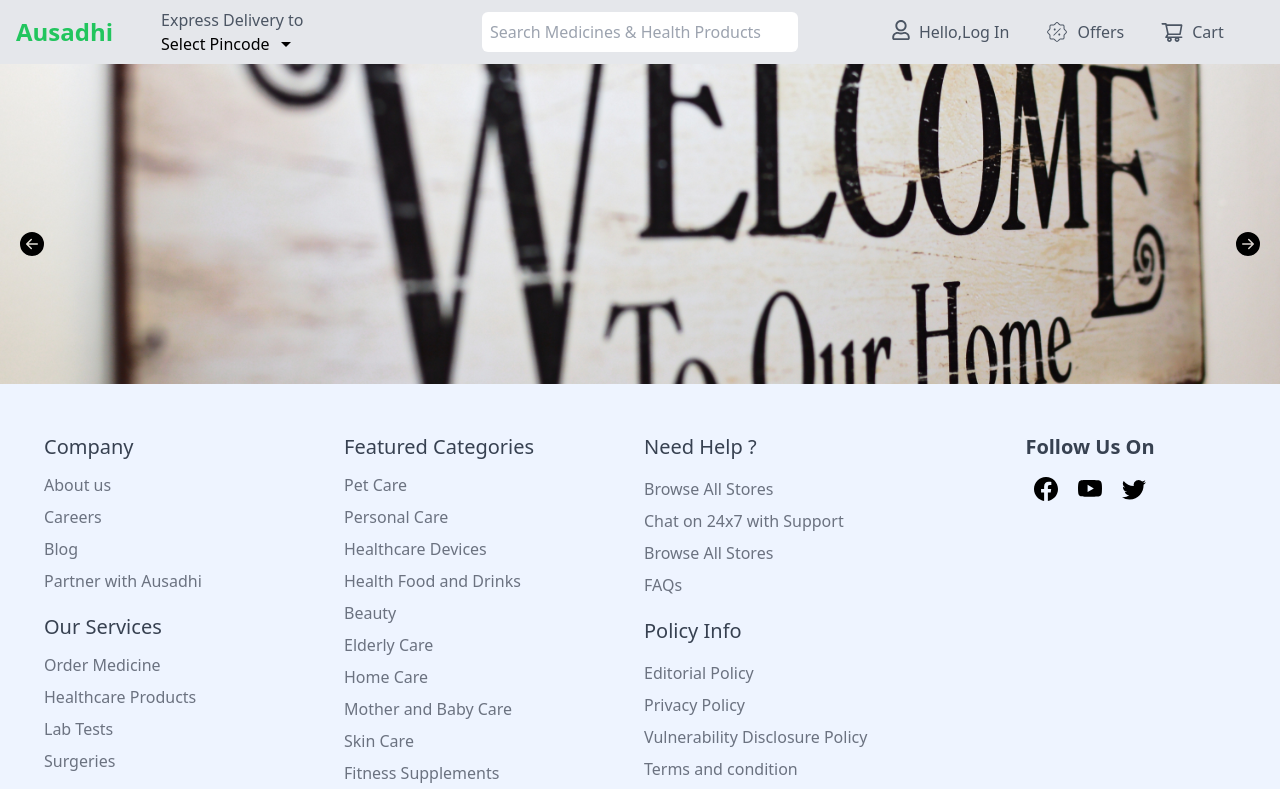
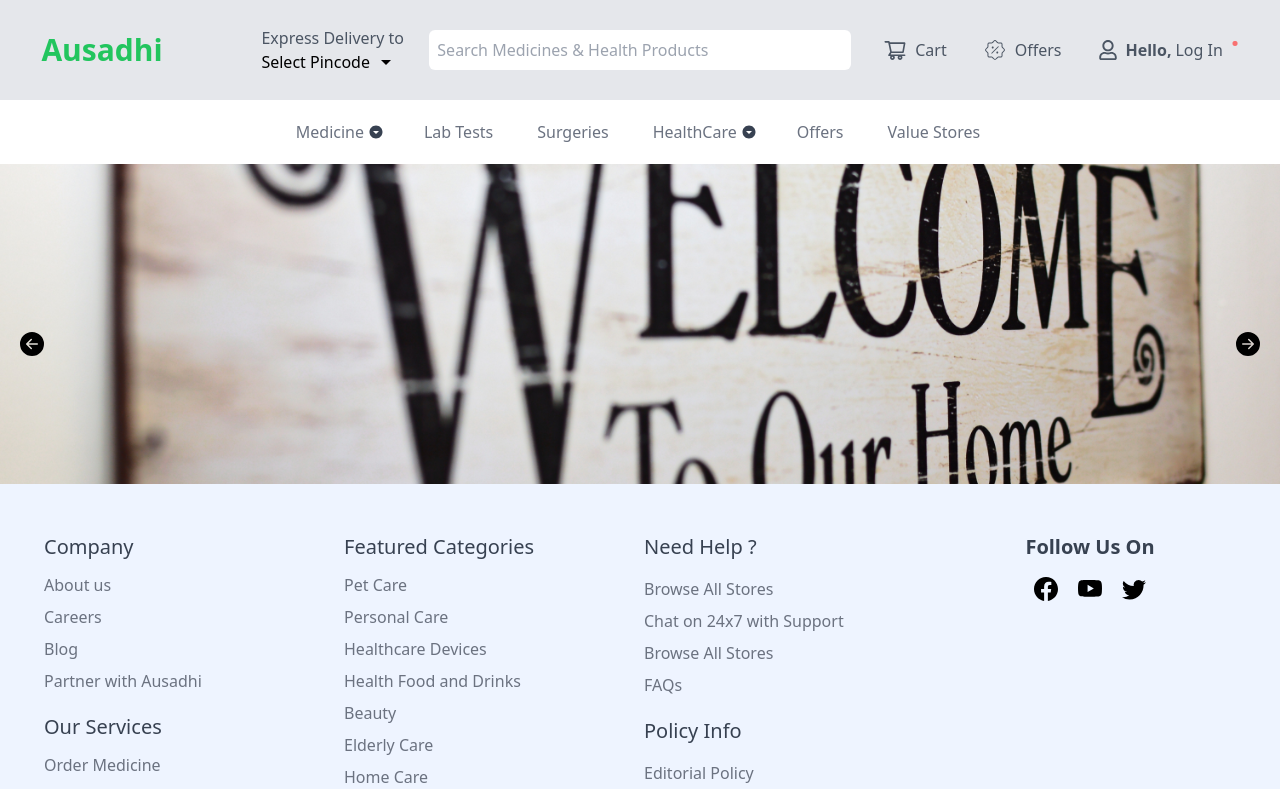
Before and after one commit to nikikalwar/app-frontend, a React (Create React App) app: page / in a window 1280 px wide. Shown: the top 789 px of the page. Built offline with nearby package versions, Linux system fonts and the light colour scheme.

Commit message:
little changes in navbar

```diff
--- a/src/components/NavBar.js
+++ b/src/components/NavBar.js
@@ -1,51 +1,124 @@
 // import { Link } from "react-router-dom";
-// import logo from "../images/logo.png";
+import React, { useState } from "react";
+
+import logo1 from "../images/logo1.jpg";
 import { MdOutlineArrowDropDown } from "react-icons/md";
 import { FaRegUser } from "react-icons/fa";
 import { CiDiscount1 } from "react-icons/ci";
 import { AiOutlineShoppingCart } from "react-icons/ai";
+import { IoMdArrowDropdownCircle } from "react-icons/io";
 
 export const NavBar = () => {
+  // useState
+  const [inputSearch, setinputSearch] = useState("");
+  const [userLoggedIn, setuserLoggedin] = useState(false);
+
+  const categories = [
+    {
+      title: "Medicine",
+      icon: <IoMdArrowDropdownCircle size={16} />,
+    },
+    {
+      title: "Lab Tests",
+      icon: null,
+    },
+    {
+      title: "Surgeries",
+      icon: null,
+    },
+    {
+      title: "HealthCare",
+      icon: <IoMdArrowDropdownCircle size={16} />,
+    },
+    {
+      title: "Offers",
+      icon: null,
+    },
+    {
+      title: "Value Stores",
+      icon: null,
+    },
+  ];
   return (
     <>
-      <nav className="flex justify-between items-center bg-gray-200 w-full h-18 p-2">
+      <nav className="flex justify-between items-center bg-gray-200 w-full h-[100px] p-2 ">
         {/* Header FirstRow */}
-        <div className=" flex items-center w-1/3">
-          <div className="">
-            <h1 className="text-2xl text-green-500 font-bold p-2">Ausadhi</h1>
-          </div>
-          <div className="ml-10 ">
+        <div className=" flex items-center w-1/3 justify-around">
+          <h1 className="text-3xl text-green-500 font-extrabold p-2">
+            Ausadhi
+          </h1>
+          <div className="ml-10 hidden md:block ">
             <p className="text-gray-600 font-light">Express Delivery to </p>
-            <div className="flex items-center cursor-pointer">
+            <div className="flex items-center  cursor-pointer">
               <p className="mr-1">Select Pincode</p>
               <MdOutlineArrowDropDown size={24} />
             </div>
           </div>
         </div>
-        <div className="w-1/4 ">
+        <div className="md:w-1/3 md:block hidden ">
           <input
             type="text"
             placeholder="Search Medicines & Health Products"
             className="p-2 w-full rounded-md outline-green-400"
+            value={inputSearch}
+            onChange={(e) => setinputSearch(e.target.value)}
           />
         </div>
         <div className="w-1/3 flex items-center justify-center gap-7 ">
           <div className="flex text-gray-600 cursor-pointer">
-            <FaRegUser size={20} />
-            <p className="mx-2">
-              Hello,<span>Log In</span>
-            </p>
+            <AiOutlineShoppingCart size={24} />
+            <p className="mx-2 hidden md:flex">Cart</p>
           </div>
           <div className="flex text-gray-600 cursor-pointer">
             <CiDiscount1 size={24} />
-            <p className="mx-2">Offers</p>
+            <p className="mx-2 hidden md:flex">Offers</p>
           </div>
-          <div className="flex text-gray-600 cursor-pointer">
-            <AiOutlineShoppingCart size={24} />
-            <p className="mx-2">Cart</p>
-          </div>
+
+          {!userLoggedIn ? (
+            <div className="hidden md:flex items-center text-gray-600 ">
+              <FaRegUser size={20} />
+              <div className="md:flex hidden items-center">
+                <p className="mx-2 font-bold">
+                  Hello,
+                  <span className="cursor-pointer font-normal pl-1">
+                    Log In
+                  </span>
+                </p>
+                <span className="text-red-400 text-3xl font-bold mb-[30px]">
+                  .
+                </span>
+              </div>
+            </div>
+          ) : (
+            <div className=" hidden md:flex items-center  text-gray-600 ">
+              <div className=" border-2 border-green-500 w-10 h-10 rounded-full cursor-pointer ">
+                <img
+                  src={logo1}
+                  alt="profile"
+                  className=" w-9 h-9 rounded-full object-cover"
+                />
+              </div>
+
+              <p className="mx-2 font-semibold  ">
+                Hello,
+                <span className="cursor-pointer font-bold text-black">
+                  MISHRA
+                </span>
+              </p>
+            </div>
+          )}
         </div>
       </nav>
+      <div className="w-full h-16 bg-white flex justify-center items-center gap-10 ">
+        {categories.map(({ title, icon }, index) => (
+          <div key="index">
+            <div className="hidden md:flex items-center gap-1 cursor-pointer hover:scale-105">
+              <p className="text-gray-500">{title}</p>
+              <span className="text-gray-700">{icon}</span>
+            </div>
+          </div>
+        ))}
+      </div>
     </>
   );
 };
```
Also changed, not shown: src/images/logo1.jpg (added).
